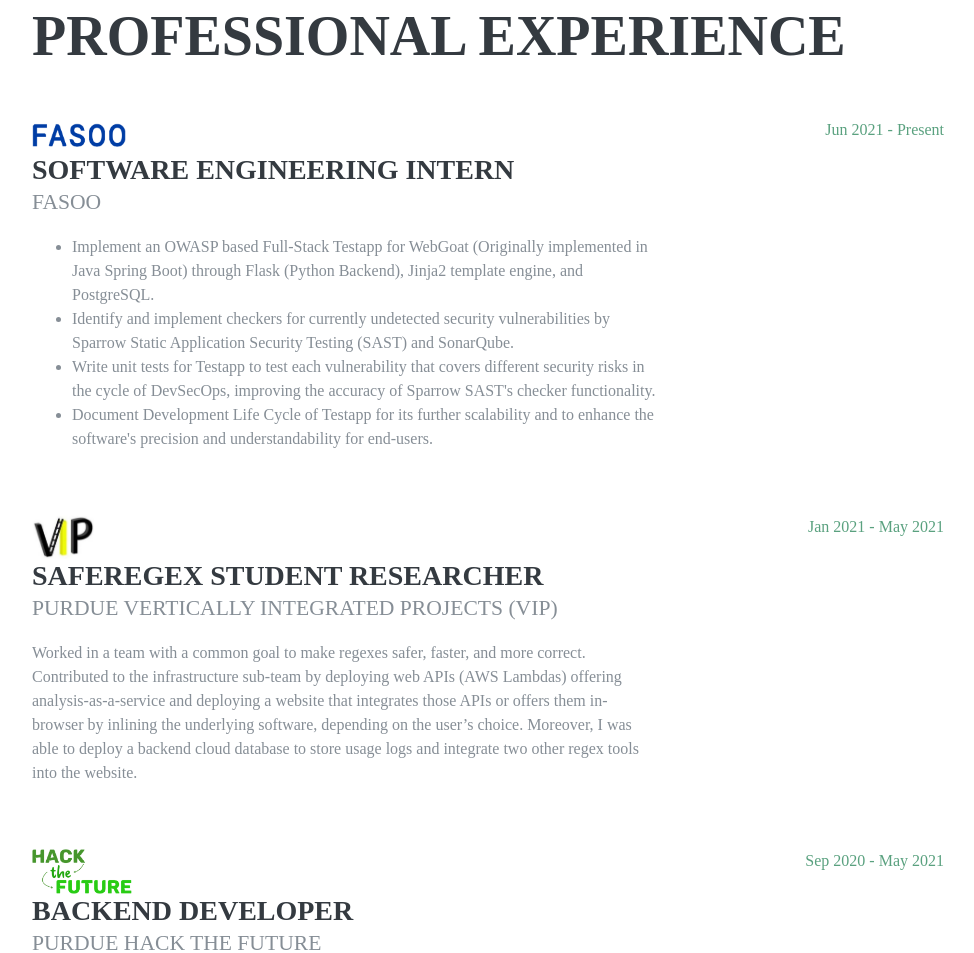
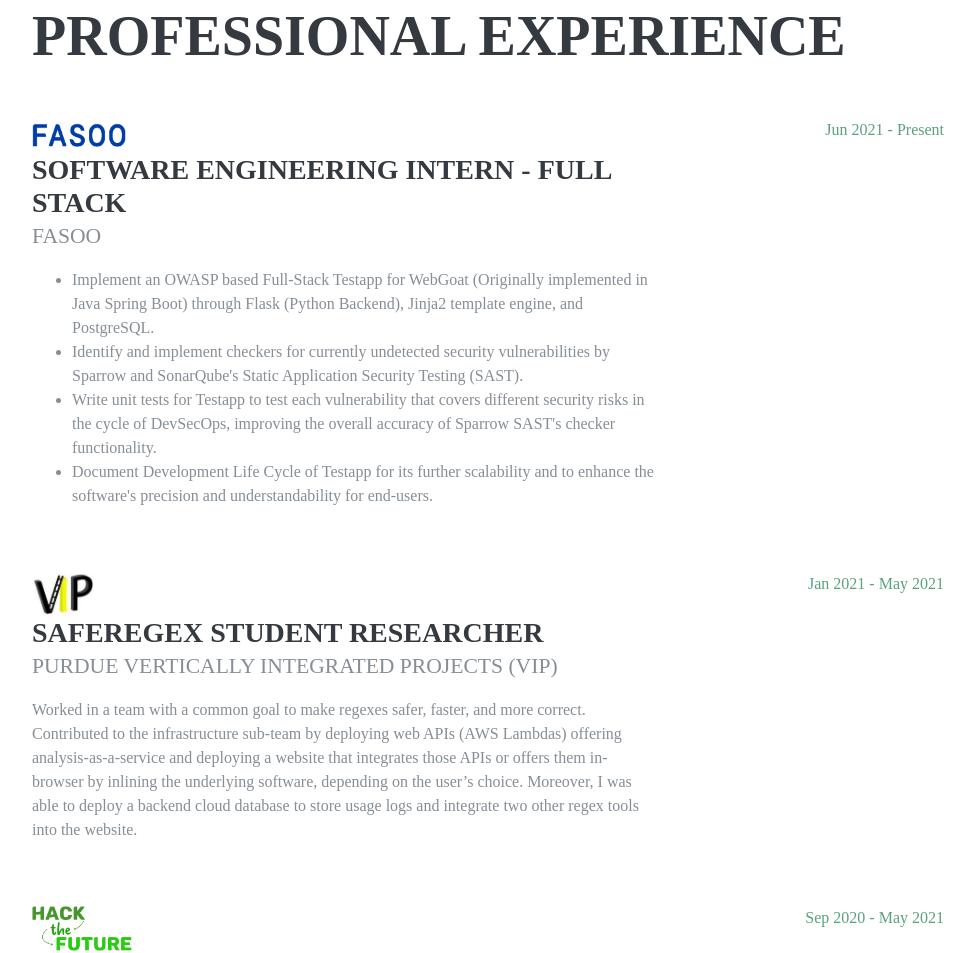
Before and after one commit to youngjun-yoo16/Old-Website, a plain HTML site: page index.html in a window 1280 px wide. Shown: the part 845-1798 px from the top of the page, without its empty margins (288-1262 px from the left). Drawn offline with nearby package versions, Linux system fonts and the light colour scheme; a web font is replaced by a local one.

Commit message:
Edited Fasoo Description

```diff
--- a/index.html
+++ b/index.html
@@ -134,15 +134,15 @@
 							<h3 class="mb-0">
 								<img src="assets/img/fasoo4.PNG" width="15%" height="15%">
 							</h3>
-							<h3 class="mb-0">Software Engineering Intern</h3>
+							<h3 class="mb-0">Software Engineering Intern - Full Stack</h3>
 							<div class="subheading mb-3">Fasoo</div>
                             <ul>
                                 <li>Implement an OWASP based Full-Stack Testapp for WebGoat (Originally implemented in Java Spring Boot) through
                                     Flask (Python Backend), Jinja2 template engine, and PostgreSQL.</li>
-                                <li>Identify and implement checkers for currently undetected security vulnerabilities by Sparrow Static Application
-                                    Security Testing (SAST) and SonarQube.</li>
+                                <li>Identify and implement checkers for currently undetected security vulnerabilities by Sparrow and SonarQube's
+                                    Static Application Security Testing (SAST).</li>
                                 <li>Write unit tests for Testapp to test each vulnerability that covers different security risks in the cycle of DevSecOps,
-                                    improving the accuracy of Sparrow SAST's checker functionality.</li>
+                                    improving the overall accuracy of Sparrow SAST's checker functionality.</li>
                                 <li>Document Development Life Cycle of Testapp for its further scalability and to enhance the
                                     software's precision and understandability for end-users.</li>
                             </ul>	</div>
```
